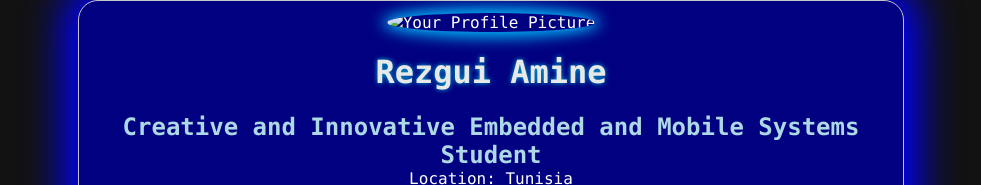
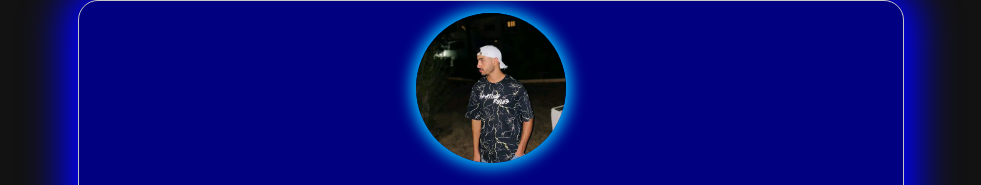
Before and after one commit to rezguiii/site-statique-sem3, a plain HTML site: page index.html in a window 1280 px wide. Shown: the top 185 px of the page, without its empty margins (149-1130 px from the left). Drawn offline with Linux system fonts and the light colour scheme.

Commit message:
Add files via upload

```diff
--- a/index.html
+++ b/index.html
@@ -57,8 +57,9 @@
         <div class="card">
             <header>
                 <div class="profile-pic">
-                <img src="your_profile_picture.jpg" alt="Your Profile Picture">
+                    <img src="images/amine.jpg" alt="Your Profile Picture">
                 </div>
+
                 <h1 class="title">Rezgui Amine</h1>
                 <h2>Creative and Innovative Embedded and Mobile Systems Student</h2>
                 <div class="contact-info">
```
Also changed, not shown: images/amine.jpg (added). Lines whose indentation alone changed are shown as unchanged.
